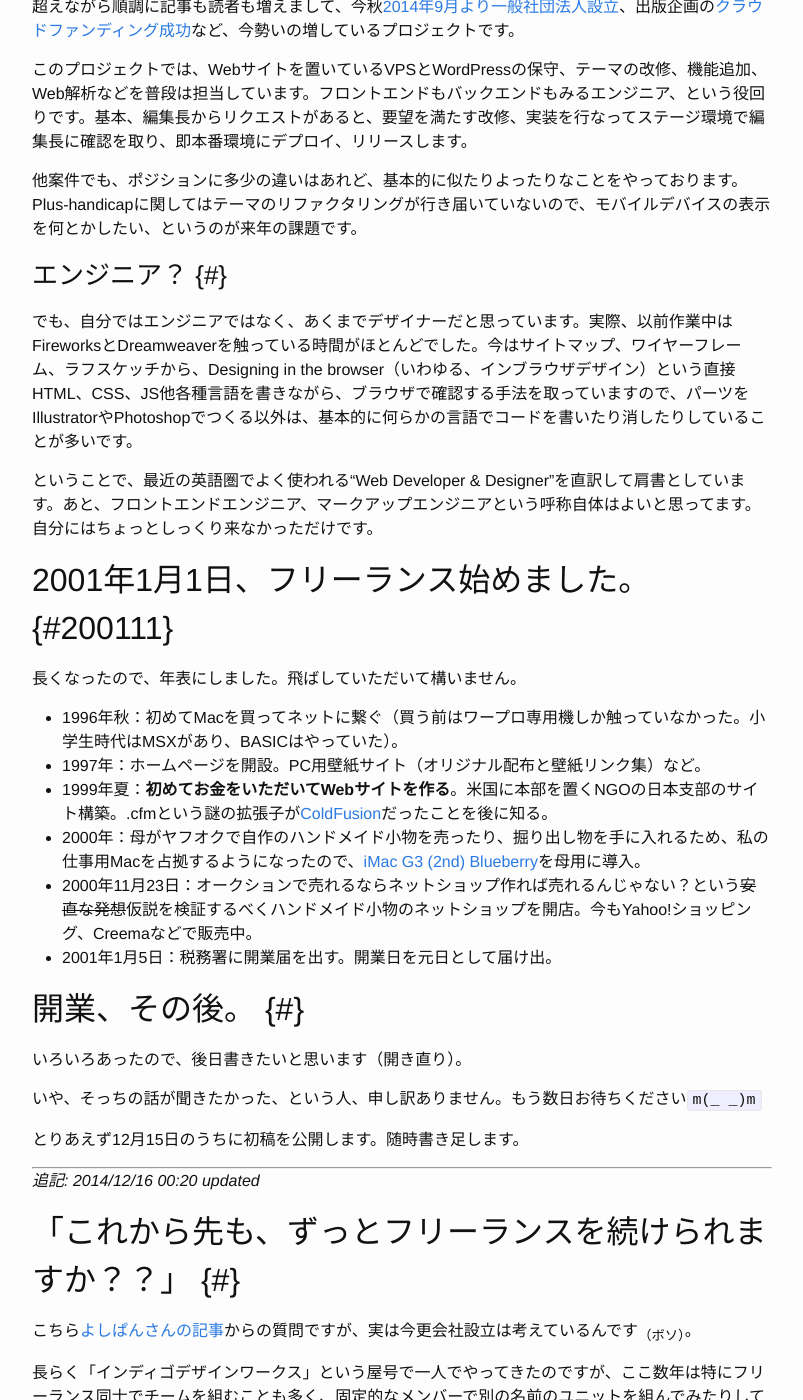
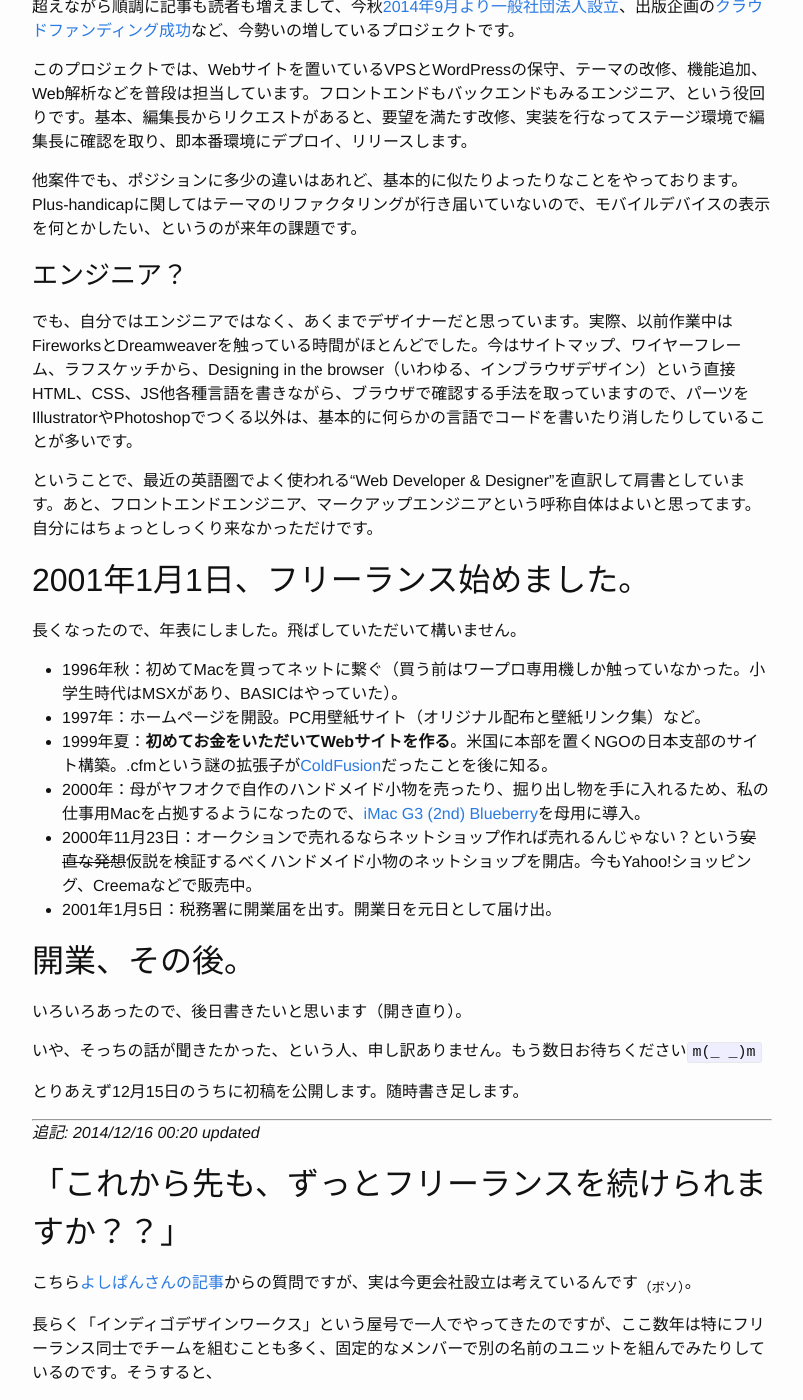
Before and after one commit to takeshi81/takeshi81.github.io, a Jekyll site: the page built from _posts/2014-12-15-my-current-workstyle.md, in a window 1280 px wide and 1400 px high, scrolled down 943 px. Shown: the whole window, without its empty margins (238-1041 px from the left). Built offline with Jekyll 4.4.1, drawn with Linux system fonts in a browser that asks for light colours; some of the changed text lies outside the part shown.

Commit message:
idタグの削除{#}

```diff
--- a/_posts/2014-12-15-my-current-workstyle.md
+++ b/_posts/2014-12-15-my-current-workstyle.md
@@ -37,13 +37,13 @@
 
 他案件でも、ポジションに多少の違いはあれど、基本的に似たりよったりなことをやっております。Plus-handicapに関してはテーマのリファクタリングが行き届いていないので、モバイルデバイスの表示を何とかしたい、というのが来年の課題です。
 
-### エンジニア？ {#}
+### エンジニア？
 
 でも、自分ではエンジニアではなく、あくまでデザイナーだと思っています。実際、以前作業中はFireworksとDreamweaverを触っている時間がほとんどでした。今はサイトマップ、ワイヤーフレーム、ラフスケッチから、Designing in the browser（いわゆる、インブラウザデザイン）という直接HTML、CSS、JS他各種言語を書きながら、ブラウザで確認する手法を取っていますので、パーツをIllustratorやPhotoshopでつくる以外は、基本的に何らかの言語でコードを書いたり消したりしていることが多いです。
 
 ということで、最近の英語圏でよく使われる“Web Developer & Designer”を直訳して肩書としています。あと、フロントエンドエンジニア、マークアップエンジニアという呼称自体はよいと思ってます。自分にはちょっとしっくり来なかっただけです。
 
-## 2001年1月1日、フリーランス始めました。 {#200111}
+## 2001年1月1日、フリーランス始めました。
 
 長くなったので、年表にしました。飛ばしていただいて構いません。
 
@@ -54,7 +54,7 @@
   * 2000年11月23日：オークションで売れるならネットショップ作れば売れるんじゃない？という<s>安直な発想</s>仮説を検証するべくハンドメイド小物のネットショップを開店。今もYahoo!ショッピング、Creemaなどで販売中。
   * 2001年1月5日：税務署に開業届を出す。開業日を元日として届け出。
 
-## 開業、その後。 {#}
+## 開業、その後。
 
 いろいろあったので、後日書きたいと思います（開き直り）。
 
@@ -66,7 +66,7 @@
 
 <em id="postscript-01">追記: 2014/12/16 00:20 updated</em>
 
-## 「これから先も、ずっとフリーランスを続けられますか？？」 {#}
+## 「これから先も、ずっとフリーランスを続けられますか？？」
 
 こちら[よしぱんさんの記事](http://yoshipan.com/freelance/)からの質問ですが、実は今更会社設立は考えているんです<sub>（ボソ）</sub>。
 
@@ -86,7 +86,7 @@
 
 日付変わりまして、[「フリーランス Advent Calendar 2014」](http://www.adventar.org/calendars/344)16日目は[カッシー](https://twitter.com/strive)さんの記事、「[フリーランスが悩む営業・収入安定を僕なりに解決した話とそのプロセス」](http://stid.jp/wp/?p=1962)です！
 
-## カッシーさんへの質問 {#}
+## カッシーさんへの質問
 
 その前の「[フリーランスでも「理念」が必要という話。](http://stid.jp/wp/?p=1955)」という記事でこんなお話に触れられていました。
 
```
Also changed, not shown: other parts of _posts/2014-12-15-my-current-workstyle.md (+3 -3 lines).
